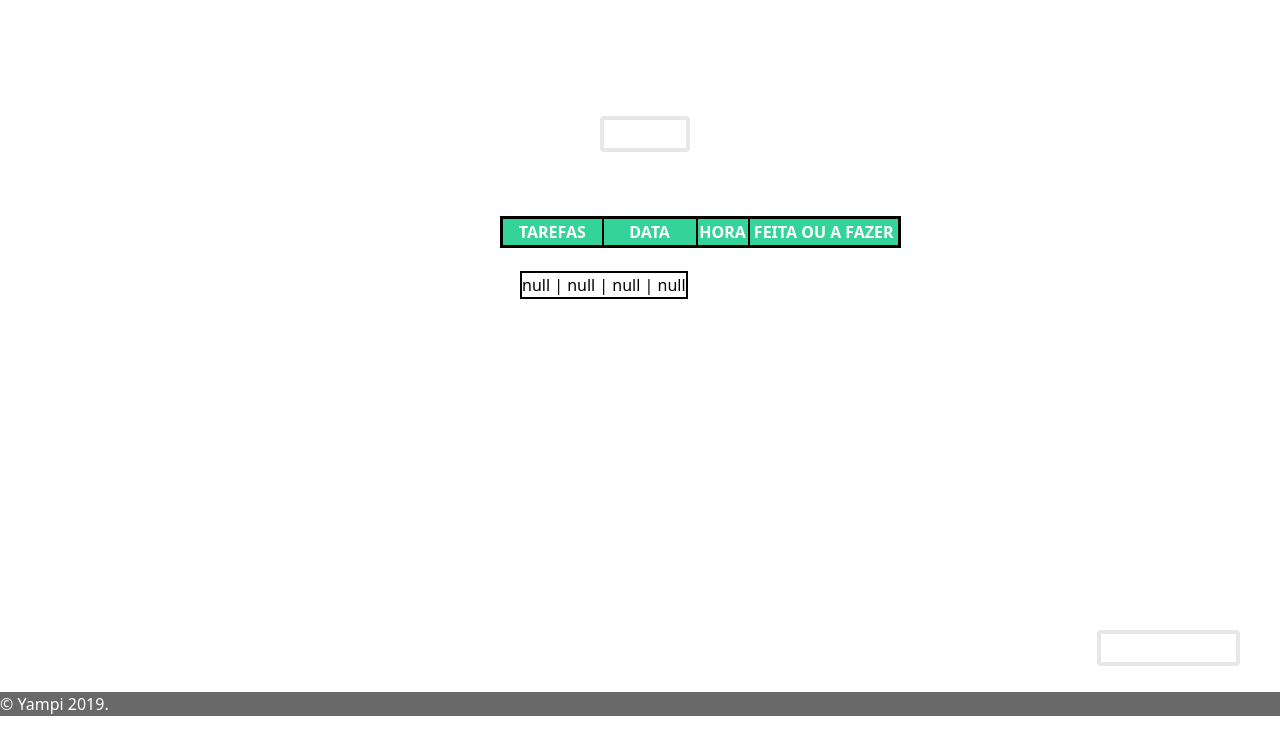
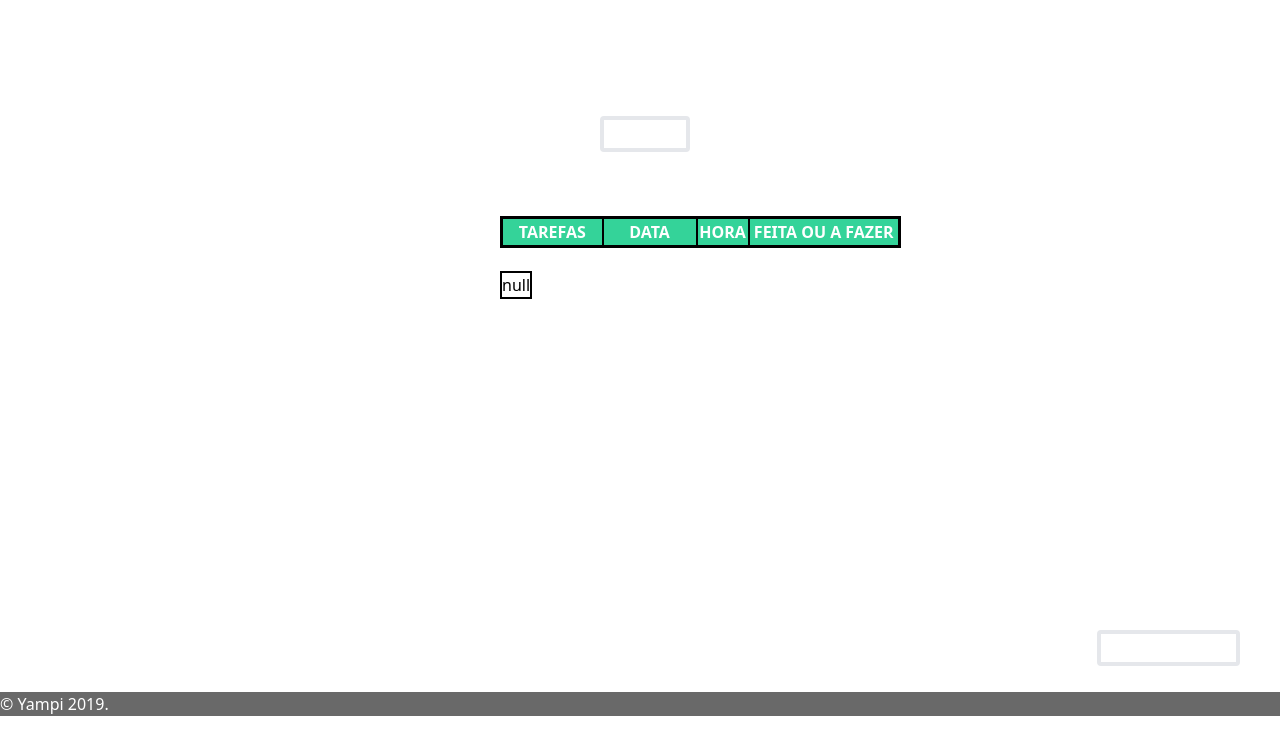
Before and after one commit to GKDStudios/projetothor, a plain HTML site: page ver.html in a window 1280 px wide. Both pictures are taken after a click on the button "Ver tabela". Shown: the part 84-838 px from the top of the page. Drawn offline with nearby package versions, Linux system fonts and the light colour scheme.

Commit message:
modificacao na scroll.js e css

```diff
--- a/CSS/style.css
+++ b/CSS/style.css
@@ -2,12 +2,14 @@
   list-style: none;
   position: absolute;
   top:350px;
-  left:500px;
+  left:480px;
+  margin-right:930px;
   padding-bottom: 5px;
   text-align: center;
 }
 #listWrapper li{
   border:2px solid #000000;
+  text-align: center;
 }
 #task_wrapper{
   list-style: none;
--- a/CSS/thor.css
+++ b/CSS/thor.css
@@ -36,7 +36,7 @@ footer{
 .rodapé{
 	color:#ffffff;
 	position: absolute;
-	bottom: -400px;
+	bottom: -800px;
 }
 .ver{
 	position: fixed;
--- a/script.js
+++ b/script.js
@@ -14,7 +14,6 @@
   // Render the list
 
   function init() {
-
     if (!!(window.localStorage.getItem('taskList'))) {
       taskList = JSON.parse(window.localStorage.getItem('taskList'));
     } else {
@@ -172,5 +171,4 @@
 
   init();
 
-
 })();
--- a/scroll.js
+++ b/scroll.js
@@ -19,13 +19,8 @@ $('.voltaTopo').click(function scrollAutomatico2(e){
 $('.verTabela').click(function verTarefas(e){
 	e.preventDefault();
 	var element = document.createElement('li');
-	var pega1 = window.localStorage.getItem('taskList');
-	var pega2 = window.localStorage.getItem('taskState');
-	var pega3 = window.localStorage.getItem('taskHora');
-	var pega4 = window.localStorage.getItem('taskFeita');
-	element.innerHTML += pega1 +' | ';
-	element.innerHTML += pega2 +' | ';
-	element.innerHTML += pega3 +' | ';
-	element.innerHTML += pega4;
+	var pega = JSON.parse(window.localStorage.getItem('taskList'));
+	 element.innerHTML += pega;
 	listWrapper.appendChild(element);
+	console.log(pega);
 });
```
